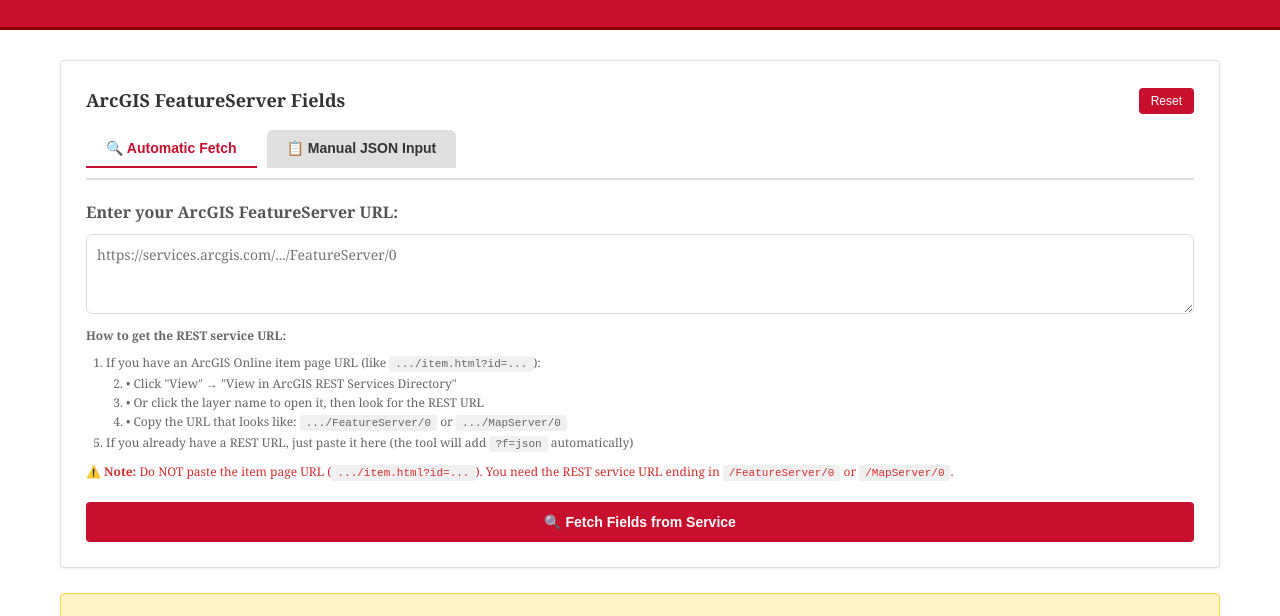
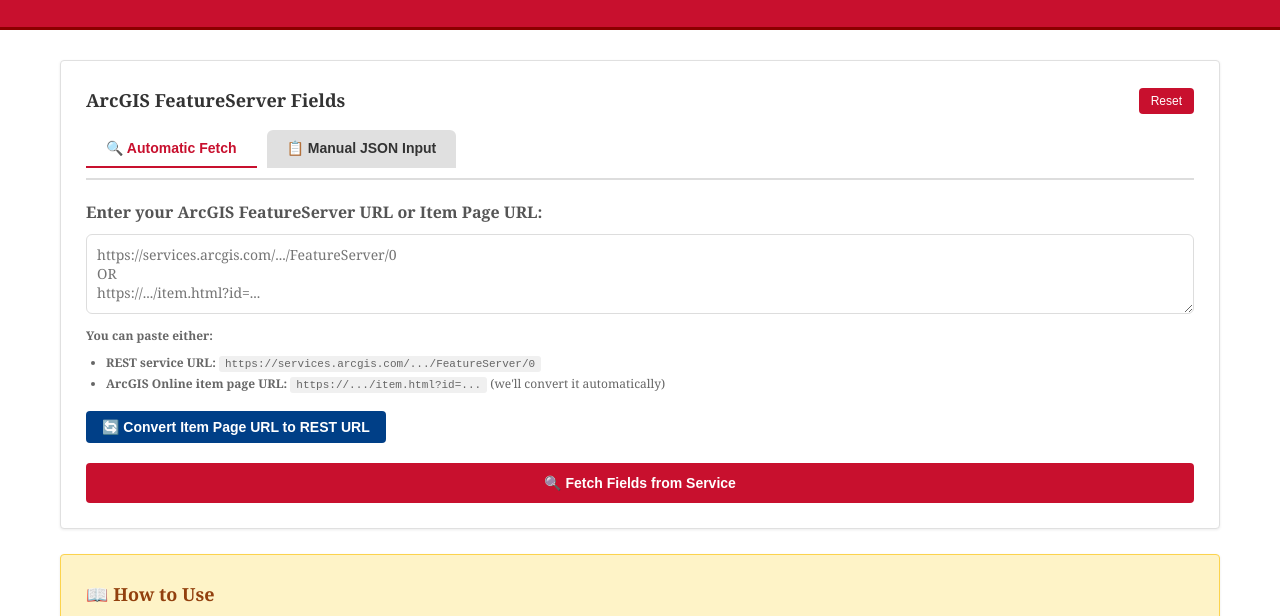
Before and after one commit to franzenjb/geojson-pipeline-tools, a website: page popup-creator/index.html in a window 1280 px wide. Shown: the part 110-726 px from the top of the page. Drawn offline with Linux system fonts and the light colour scheme.

Commit message:
Add URL converter: automatically convert ArcGIS Online item page URLs to REST service URLs

```diff
--- a/popup-creator/index.html
+++ b/popup-creator/index.html
@@ -308,20 +308,17 @@
 
             <div id="autoMode" class="input-mode">
                 <div class="input-group">
-                    <label>Enter your ArcGIS FeatureServer URL:</label>
-                    <textarea id="popupServiceUrl" rows="3" placeholder="https://services.arcgis.com/.../FeatureServer/0"></textarea>
+                    <label>Enter your ArcGIS FeatureServer URL or Item Page URL:</label>
+                    <textarea id="popupServiceUrl" rows="3" placeholder="https://services.arcgis.com/.../FeatureServer/0&#10;OR&#10;https://.../item.html?id=..."></textarea>
                     <div class="help-text">
-                        <strong>How to get the REST service URL:</strong>
-                        <ol style="margin: 8px 0; padding-left: 20px; font-size: 12px;">
-                            <li>If you have an ArcGIS Online item page URL (like <code>.../item.html?id=...</code>):</li>
-                            <li style="margin-left: 20px;">• Click "View" → "View in ArcGIS REST Services Directory"</li>
-                            <li style="margin-left: 20px;">• Or click the layer name to open it, then look for the REST URL</li>
-                            <li style="margin-left: 20px;">• Copy the URL that looks like: <code>.../FeatureServer/0</code> or <code>.../MapServer/0</code></li>
-                            <li>If you already have a REST URL, just paste it here (the tool will add <code>?f=json</code> automatically)</li>
-                        </ol>
-                        <p style="margin-top: 8px; font-size: 12px; color: #d32f2f;">
-                            <strong>⚠️ Note:</strong> Do NOT paste the item page URL (<code>.../item.html?id=...</code>). You need the REST service URL ending in <code>/FeatureServer/0</code> or <code>/MapServer/0</code>.
-                        </p>
+                        <strong>You can paste either:</strong>
+                        <ul style="margin: 8px 0; padding-left: 20px; font-size: 12px;">
+                            <li><strong>REST service URL:</strong> <code>https://services.arcgis.com/.../FeatureServer/0</code></li>
+                            <li><strong>ArcGIS Online item page URL:</strong> <code>https://.../item.html?id=...</code> (we'll convert it automatically)</li>
+                        </ul>
+                        <button onclick="convertItemUrlToRest()" class="info-button secondary" style="width: auto; margin-top: 8px; padding: 8px 16px;">
+                            🔄 Convert Item Page URL to REST URL
+                        </button>
                     </div>
                 </div>
 
@@ -593,12 +590,135 @@
             showStatus('Tool reset', 'info');
         }
 
+        async function convertItemUrlToRest() {
+            const inputUrl = document.getElementById('popupServiceUrl').value.trim();
+
+            if (!inputUrl) {
+                showStatus('Please paste an ArcGIS Online item page URL first', 'error');
+                return;
+            }
+
+            // Check if it's already a REST URL
+            if (inputUrl.includes('/FeatureServer/') || inputUrl.includes('/MapServer/')) {
+                showStatus('This is already a REST service URL!', 'info');
+                return;
+            }
+
+            // Check if it's an item page URL
+            if (!inputUrl.includes('item.html?id=')) {
+                showStatus('This doesn\'t look like an ArcGIS Online item page URL. Item URLs should contain "item.html?id="', 'error');
+                return;
+            }
+
+            showLoading(true);
+            showStatus('Converting item page URL to REST service URL...', 'info');
+
+            try {
+                // Extract item ID from URL
+                const itemIdMatch = inputUrl.match(/[?&]id=([^&]+)/);
+                if (!itemIdMatch) {
+                    throw new Error('Could not find item ID in URL');
+                }
+                const itemId = itemIdMatch[1];
+
+                // Extract org ID from URL (if present) or use default
+                let orgId = 'arcgis';
+                const orgMatch = inputUrl.match(/maps\.arcgis\.com\/home/);
+                if (orgMatch) {
+                    // Try to extract org from URL pattern
+                    const orgMatch2 = inputUrl.match(/https?:\/\/([^.]+)\.maps\.arcgis\.com/);
+                    if (orgMatch2) {
+                        orgId = orgMatch2[1];
+                    }
+                }
+
+                // Try to get item info from ArcGIS REST API
+                // First, try the item info endpoint
+                const itemInfoUrl = `https://${orgId}.maps.arcgis.com/sharing/rest/content/items/${itemId}?f=json`;
+
+                const response = await fetch(itemInfoUrl);
+                if (!response.ok) {
+                    throw new Error(`Failed to fetch item info: ${response.status}`);
+                }
+
+                const itemInfo = await response.json();
+
+                // Check if item has a URL (service URL)
+                if (itemInfo.url) {
+                    // Item has a direct service URL
+                    document.getElementById('popupServiceUrl').value = itemInfo.url;
+                    showStatus('Successfully converted to REST service URL!', 'success');
+                    showLoading(false);
+                    return;
+                }
+
+                // If no direct URL, try to construct from item type and name
+                if (itemInfo.type === 'Feature Service' || itemInfo.type === 'Map Service') {
+                    // Try to construct REST URL from service name
+                    const serviceName = itemInfo.name || itemInfo.title;
+                    if (serviceName) {
+                        // Try common REST URL patterns
+                        const possibleUrls = [
+                            `https://services.arcgis.com/${orgId}/arcgis/rest/services/${serviceName}/FeatureServer/0`,
+                            `https://services.arcgis.com/${orgId}/arcgis/rest/services/${serviceName}/MapServer/0`,
+                            `https://services1.arcgis.com/${orgId}/arcgis/rest/services/${serviceName}/FeatureServer/0`,
+                            `https://services2.arcgis.com/${orgId}/arcgis/rest/services/${serviceName}/FeatureServer/0`,
+                        ];
+
+                        // Test which URL works
+                        for (const testUrl of possibleUrls) {
+                            try {
+                                const testResponse = await fetch(testUrl + '?f=json');
+                                if (testResponse.ok) {
+                                    document.getElementById('popupServiceUrl').value = testUrl;
+                                    showStatus('Successfully converted to REST service URL!', 'success');
+                                    showLoading(false);
+                                    return;
+                                }
+                            } catch (e) {
+                                // Try next URL
+                            }
+                        }
+                    }
+                }
+
+                // If we can't auto-convert, provide instructions
+                showStatus('Could not automatically convert. Please use "View in ArcGIS REST Services Directory" from the item page.', 'error');
+                alert('Auto-conversion failed.\n\n' +
+                      'Please do this manually:\n' +
+                      '1. Go to the item page\n' +
+                      '2. Click "View" → "View in ArcGIS REST Services Directory"\n' +
+                      '3. Copy the REST URL from the address bar\n' +
+                      '4. Paste it here');
+
+            } catch (error) {
+                console.error('Conversion error:', error);
+                showStatus('Error converting URL: ' + error.message, 'error');
+                alert('Could not convert URL automatically.\n\n' +
+                      'Please use "View in ArcGIS REST Services Directory" from the item page to get the REST URL.');
+            } finally {
+                showLoading(false);
+            }
+        }
+
         async function fetchPopupFields() {
-            const serviceUrl = document.getElementById('popupServiceUrl').value.trim();
+            let serviceUrl = document.getElementById('popupServiceUrl').value.trim();
 
             if (!serviceUrl) {
                 showStatus('Please enter an ArcGIS REST service URL', 'error');
                 return;
+            }
+
+            // Check if it's an item page URL and try to convert it
+            if (serviceUrl.includes('item.html?id=') && !serviceUrl.includes('/FeatureServer/') && !serviceUrl.includes('/MapServer/')) {
+                showStatus('Detected item page URL. Attempting to convert...', 'info');
+                await convertItemUrlToRest();
+                serviceUrl = document.getElementById('popupServiceUrl').value.trim();
+
+                // If conversion failed, return
+                if (!serviceUrl.includes('/FeatureServer/') && !serviceUrl.includes('/MapServer/')) {
+                    return;
+                }
             }
 
             // Validate that it's actually a URL, not formatted text
```
